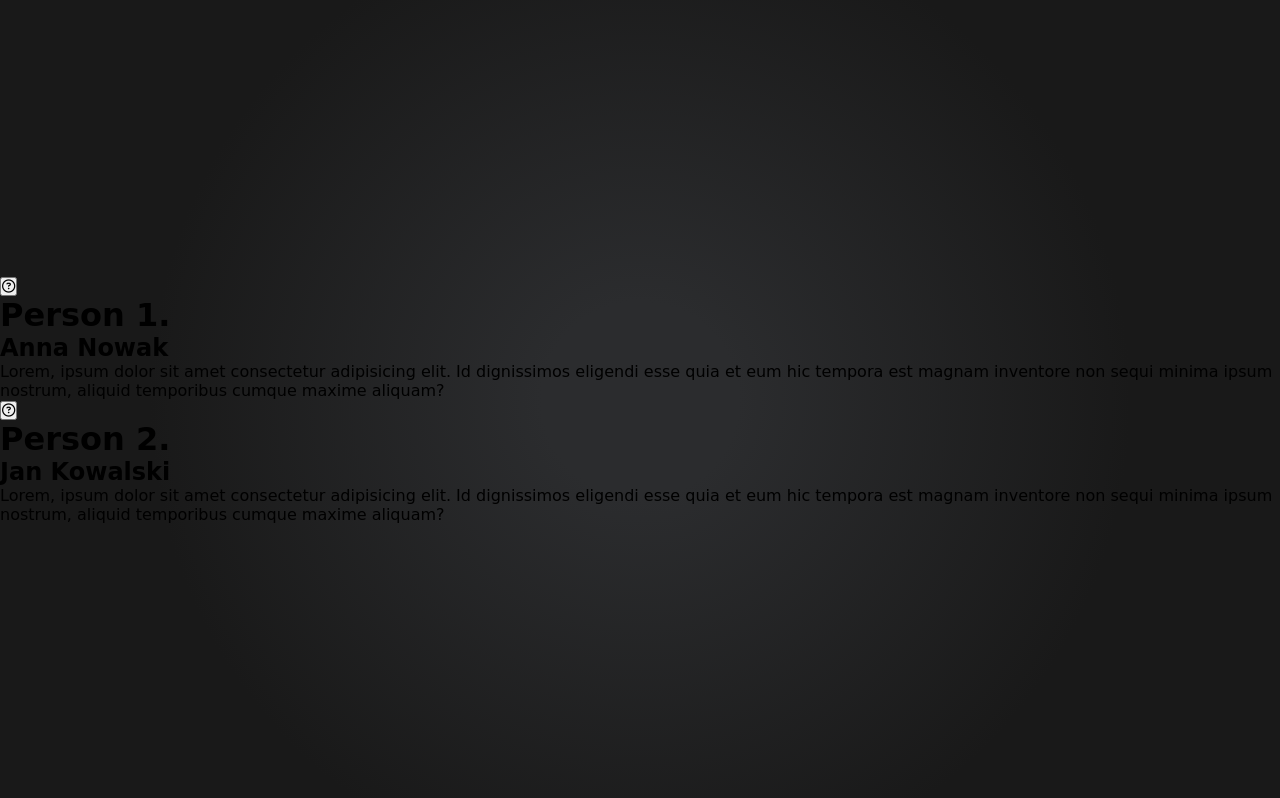
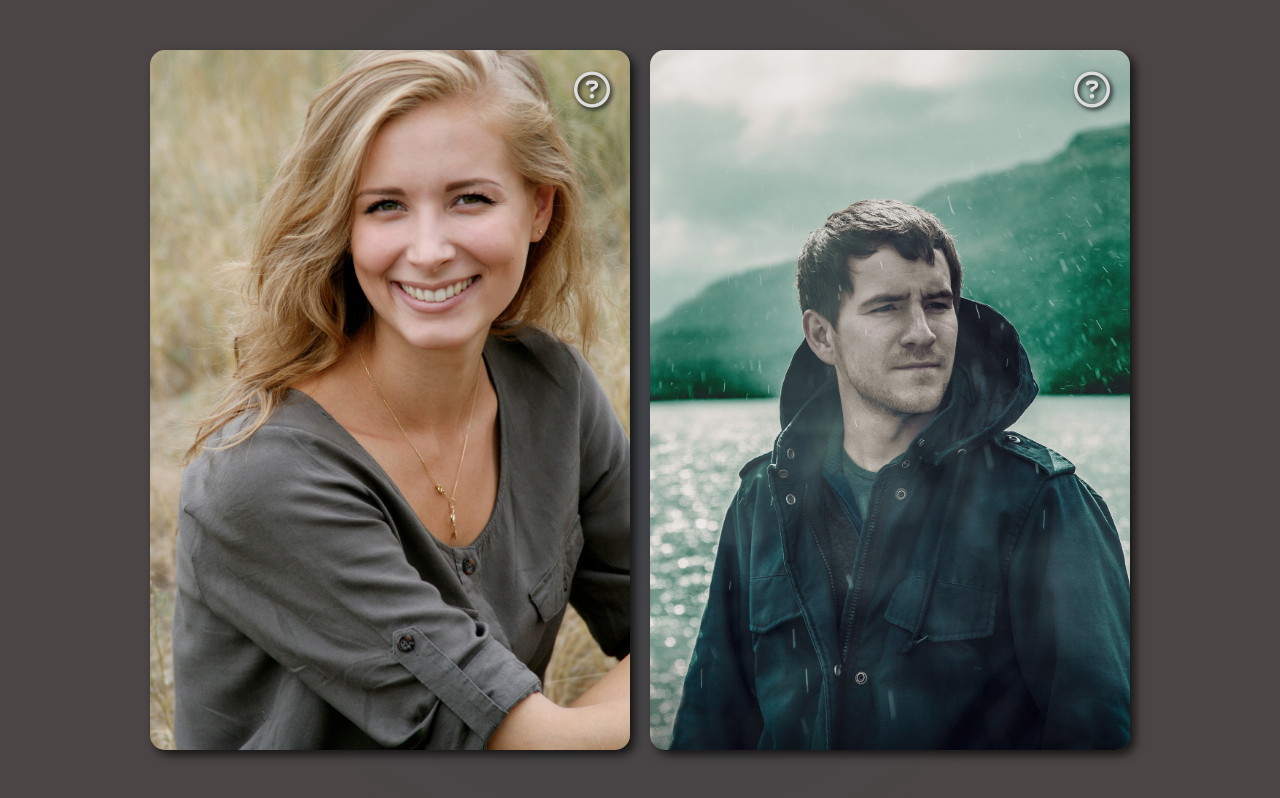
Before and after one commit to gabatk/Animated-cards-1, a plain HTML site: page index.html in a window 1280 px wide. Drawn offline with Linux system fonts and the light colour scheme.

Commit message:
CSS styles implemented.

```diff
--- a/css/style.css
+++ b/css/style.css
@@ -10,5 +10,75 @@ body {
     align-items: center;
     height: 100vh;
     font-family: 'Comic Neue', cursive;
-    background: radial-gradient(circle, rgba(43, 44, 46, 1) 13%, rgba(25, 25, 25, 1) 65%);
+    background: radial-gradient(circle, rgb(66, 68, 73) 13%, rgb(75, 69, 69) 65%);
 }
+
+.cards {
+    display: flex;
+    width: 1000px;
+}
+
+.card {
+    position: relative;
+    margin: 10px;
+    height: 700px;
+    width: 50%;
+    text-align: center;
+    background-position: center;
+    background-size: cover;
+    border-radius: 15px;
+    box-shadow: 5px 5px 10px rgba(0, 0, 0, .7);
+    overflow: hidden;
+}
+
+.one {
+    background-image: url(../img/woman-g383b44326_1920.jpg);
+}
+
+.two {
+    background-image: url(../img/man-g77f055780_1920.jpg);
+}
+
+button {
+    position: absolute;
+    top: 10px;
+    right: 10px;
+    padding: 10px;
+    background: none;
+    border: none;
+    color: #ddd;
+    font-size: 36px;
+    text-shadow: 2px 2px 5px rgb(0, 0, 0);
+    cursor: crosshair;
+    z-index: 10;
+}
+
+button:hover~.text {
+    clip-path: circle(130% at 50% 100%);
+}
+
+.text {
+    display: flex;
+    flex-direction: column;
+    justify-content: flex-end;
+    position: absolute;
+    top: 0;
+    bottom: 0;
+    right: 0;
+    left: 0;
+    padding: 80px 30px;
+    background-color: rgba(0, 0, 0, .80);
+    color: #ddd;
+    clip-path: circle(0% at 50% 100%);
+    transition: clip-path 1s;
+
+}
+
+h1 {
+    color: rgb(197, 176, 57)
+}
+
+h2 {
+    margin-bottom: 30px;
+    color: rgb(155, 153, 132);
+}
--- a/index.html
+++ b/index.html
@@ -16,7 +16,7 @@
 			<div class="card one">
 				<button><i class="far fa-question-circle"></i></button>
 				<div class="text">
-					<h1>Person 1.</h1>
+					<h1>CEO</h1>
 					<h2>Anna Nowak</h2>
 					<p>
 						Lorem, ipsum dolor sit amet consectetur adipisicing elit. Id
@@ -25,19 +25,19 @@
 						maxime aliquam?
 					</p>
 				</div>
+			</div>
 
 			<div class="card two">
 				<button><i class="far fa-question-circle"></i></button>
 				<div class="text">
-						<h1>Person 2.</h1>
+					<h1>Graphic designer</h1>
 					<h2>Jan Kowalski</h2>
 					<p>
 						Lorem, ipsum dolor sit amet consectetur adipisicing elit. Id
 						dignissimos eligendi esse quia et eum hic tempora est magnam
-							inventore non sequi minima ipsum nostrum, aliquid temporibus
-							cumque maxime aliquam?
+						inventore non sequi minima ipsum nostrum, aliquid temporibus cumque
+						maxime aliquam?
 					</p>
-					</div>
 				</div>
 			</div>
 		</div>
```
Lines whose indentation alone changed are shown as unchanged.
